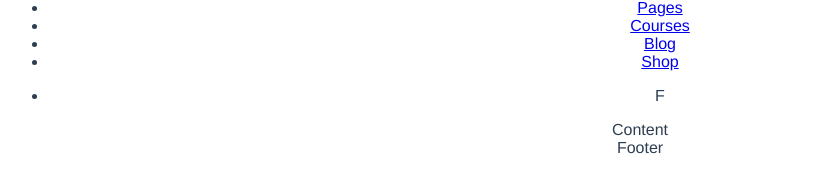
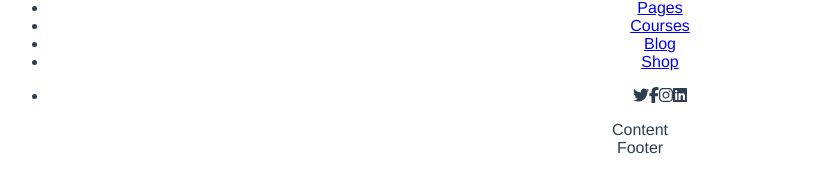
Before and after one commit to MaryChiodelli/proj-html-vuejs, a Vue app: page / in a window 1280 px wide. Shown: the part 151-328 px from the top of the page, without its empty margins (0-829 px from the left). Built offline with nearby package versions, Linux system fonts and the light colour scheme.

Commit message:
add icons

```diff
--- a/package.json
+++ b/package.json
@@ -8,6 +8,11 @@
     "lint": "vue-cli-service lint"
   },
   "dependencies": {
+    "@fortawesome/fontawesome-svg-core": "^6.2.0",
+    "@fortawesome/free-brands-svg-icons": "^6.2.0",
+    "@fortawesome/free-regular-svg-icons": "^6.2.0",
+    "@fortawesome/free-solid-svg-icons": "^6.2.0",
+    "@fortawesome/vue-fontawesome": "^2.0.8",
     "core-js": "^3.8.3",
     "vue": "^2.6.14"
   },
--- a/src/components/MainHeader.vue
+++ b/src/components/MainHeader.vue
@@ -10,7 +10,12 @@
         </ul>
       </nav>
       <ul>
-        <li>F</li>
+        <li>
+          <font-awesome-icon icon="fa-brands fa-twitter" />
+          <font-awesome-icon icon="fa-brands fa-facebook-f" />
+          <font-awesome-icon icon="fa-brands fa-instagram" />
+          <font-awesome-icon icon="fa-brands fa-linkedin" />
+        </li>
       </ul>
     </div>
   </header>
--- a/src/main.js
+++ b/src/main.js
@@ -1,5 +1,23 @@
 import Vue from 'vue'
 import App from './App.vue'
+
+/* import the fontawesome core */
+import { library } from '@fortawesome/fontawesome-svg-core'
+
+/* import font awesome icon component */
+import { FontAwesomeIcon } from '@fortawesome/vue-fontawesome'
+
+/* import specific icons */
+import { faTwitter } from '@fortawesome/free-brands-svg-icons'
+import { faFacebookF } from '@fortawesome/free-brands-svg-icons'
+import { faInstagram } from '@fortawesome/free-brands-svg-icons'
+import { faLinkedin } from '@fortawesome/free-brands-svg-icons'
+
+/* add icons to the library */
+library.add(faTwitter, faFacebookF, faInstagram, faLinkedin)
+
+/* add font awesome icon component */
+Vue.component('font-awesome-icon', FontAwesomeIcon)
 
 Vue.config.productionTip = false
 
```
Also changed, not shown: 1 other file (tests, documents, lock files or other folders).
